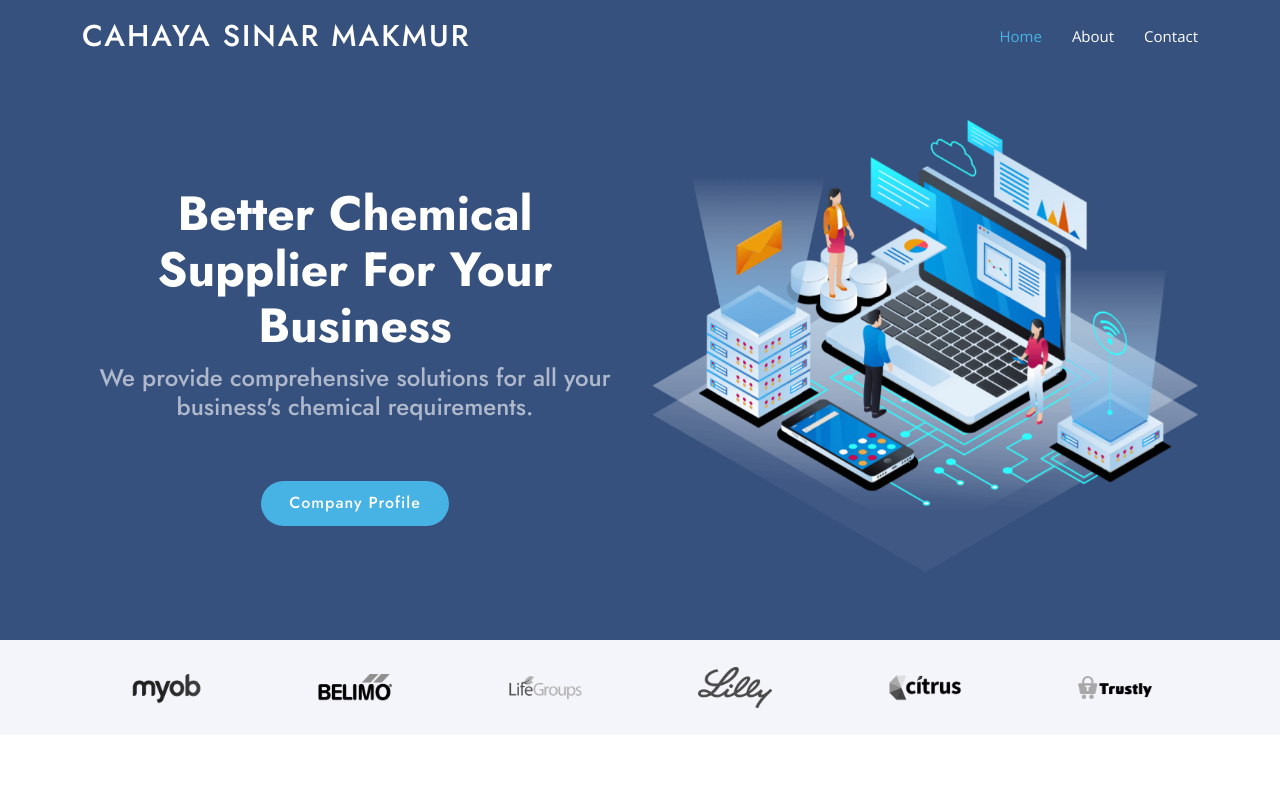
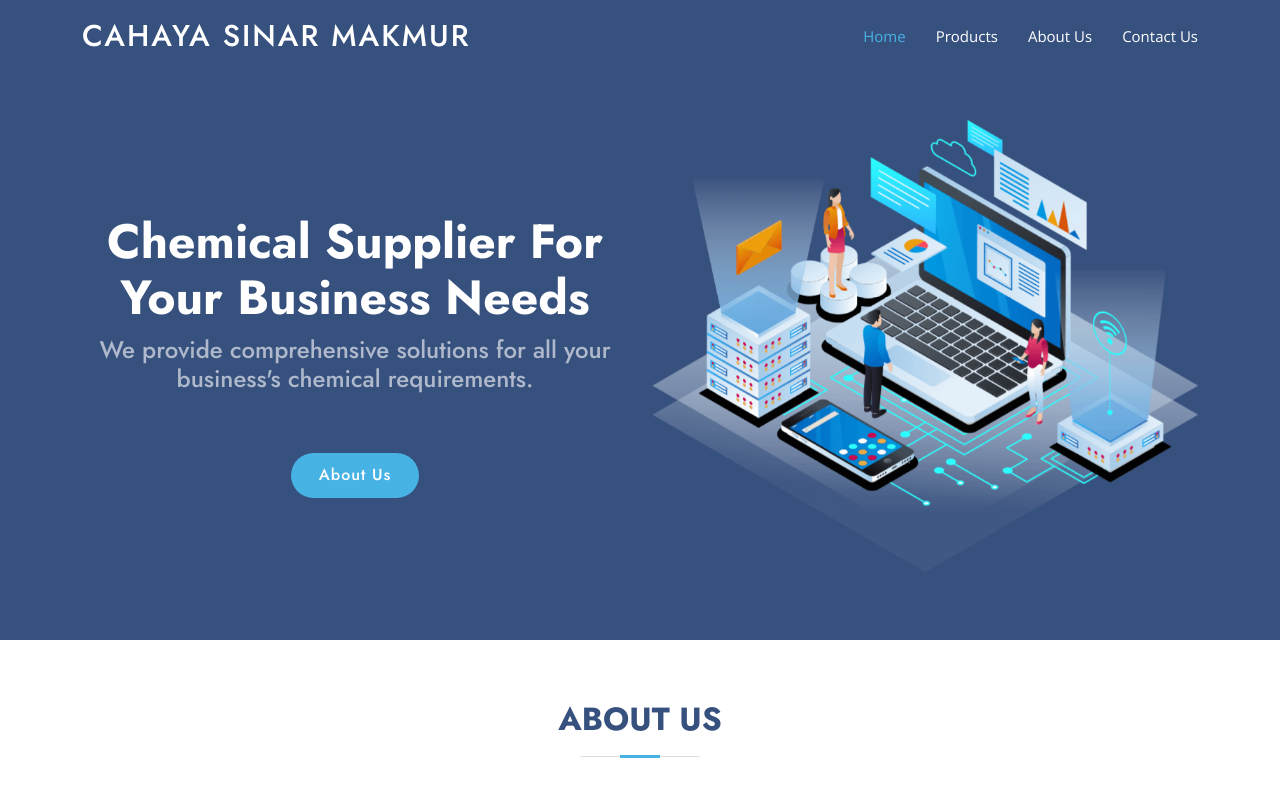
Before and after one commit to steventjoa89/cahaya-sinar-makmur, a React (Create React App) app: page / in a window 1280 px wide. Shown: the top 799 px of the page. Built offline with nearby package versions, Linux system fonts and the light colour scheme.

Commit message:
back to top icon done.

```diff
--- a/public/index.html
+++ b/public/index.html
@@ -2,7 +2,7 @@
 <html lang="en">
   <head>
     <meta charset="utf-8" />
-    <link rel="icon" href="%PUBLIC_URL%/favicon.ico" />
+    <link rel="icon" href="%PUBLIC_URL%/favicon.png" />
     <meta name="viewport" content="width=device-width, initial-scale=1" />
     <meta name="theme-color" content="#000000" />
     <meta
@@ -12,14 +12,23 @@
     <link rel="apple-touch-icon" href="%PUBLIC_URL%/logo192.png" />
 
     <link rel="stylesheet" href="%PUBLIC_URL%/styles/aos/aos.css" />
-    <link rel="stylesheet" href="%PUBLIC_URL%/styles/bootstrap/bootstrap.min.css" />
-    <link rel="stylesheet" href="%PUBLIC_URL%/styles/swiper/swiper-bundle.min.css" />
+    <link
+      rel="stylesheet"
+      href="%PUBLIC_URL%/styles/bootstrap/bootstrap.min.css"
+    />
+    <link
+      rel="stylesheet"
+      href="%PUBLIC_URL%/styles/swiper/swiper-bundle.min.css"
+    />
     <!--
       manifest.json provides metadata used when your web app is installed on a
       user's mobile device or desktop. See https://developers.google.com/web/fundamentals/web-app-manifest/
     -->
     <link rel="manifest" href="%PUBLIC_URL%/manifest.json" />
-    <link href="https://fonts.googleapis.com/css?family=Open+Sans:300,300i,400,400i,600,600i,700,700i|Jost:300,300i,400,400i,500,500i,600,600i,700,700i|Poppins:300,300i,400,400i,500,500i,600,600i,700,700i" rel="stylesheet">
+    <link
+      href="https://fonts.googleapis.com/css?family=Open+Sans:300,300i,400,400i,600,600i,700,700i|Jost:300,300i,400,400i,500,500i,600,600i,700,700i|Poppins:300,300i,400,400i,500,500i,600,600i,700,700i"
+      rel="stylesheet"
+    />
     <!--
       Notice the use of %PUBLIC_URL% in the tags above.
       It will be replaced with the URL of the `public` folder during the build.
--- a/public/js/main.js
+++ b/public/js/main.js
@@ -81,18 +81,18 @@
   /**
    * Back to top button
    */
-  let backtotop = select(".back-to-top");
-  if (backtotop) {
-    const toggleBacktotop = () => {
-      if (window.scrollY > 100) {
-        backtotop.classList.add("active");
-      } else {
-        backtotop.classList.remove("active");
-      }
-    };
-    window.addEventListener("load", toggleBacktotop);
-    onscroll(document, toggleBacktotop);
-  }
+  // let backtotop = select(".back-to-top");
+  // if (backtotop) {
+  //   const toggleBacktotop = () => {
+  //     if (window.scrollY > 100) {
+  //       backtotop.classList.add("active");
+  //     } else {
+  //       backtotop.classList.remove("active");
+  //     }
+  //   };
+  //   window.addEventListener("load", toggleBacktotop);
+  //   onscroll(document, toggleBacktotop);
+  // }
 
   /**
    * Mobile nav dropdowns activate
--- /dev/null
+++ b/src/components/BackToTop.js
@@ -0,0 +1,39 @@
+import React, { useEffect, useState } from "react";
+import { FaArrowUp } from "react-icons/fa";
+import { Link } from "react-router-dom";
+
+function BackToTop() {
+  const [isScrolled, setIsScrolled] = useState(false);
+
+  useEffect(() => {
+    const handleScroll = () => {
+      const scrolled = window.scrollY > 100;
+      setIsScrolled(scrolled);
+    };
+
+    window.addEventListener("scroll", handleScroll);
+
+    return () => window.removeEventListener("scroll", handleScroll);
+  }, []);
+
+  const scrollToTop = () => {
+    window.scrollTo({
+      top: 0,
+      behavior: "smooth",
+    });
+  };
+
+  return (
+    <Link
+      to="#"
+      className={`back-to-top d-flex align-items-center justify-content-center ${
+        isScrolled && "active"
+      }`}
+      onClick={scrollToTop}
+    >
+      <FaArrowUp className="bi active" color="white" />
+    </Link>
+  );
+}
+
+export default BackToTop;
--- a/src/components/Clients.js
+++ /dev/null
@@ -1,23 +0,0 @@
-import React from "react";
-import { CLIENTS } from "../data/info";
-
-function Clients() {
-  return (
-    <section id="clients" className="clients section-bg">
-      <div className="container">
-        <div className="row" data-aos="zoom-in">
-          {CLIENTS.map((client, i) => (
-            <div
-              key={i}
-              className="col-lg-2 col-md-4 col-6 d-flex align-items-center justify-content-center"
-            >
-              <img src={client.image} className="img-fluid" alt={client.name} />
-            </div>
-          ))}
-        </div>
-      </div>
-    </section>
-  );
-}
-
-export default Clients;
--- a/src/components/Header.js
+++ b/src/components/Header.js
@@ -7,18 +7,14 @@ function Header() {
   const [isScrolled, setIsScrolled] = useState(false);
   const [isMobileNavOpen, setIsMobileNavOpen] = useState(false);
 
-  // Toggle .header-scrolled class to #header when page is scrolled
   useEffect(() => {
     const handleScroll = () => {
-      // Check if document is scrolled (i.e., scroll position is greater than 0)
       const scrolled = window.scrollY > 100;
       setIsScrolled(scrolled);
     };
 
-    // Add scroll event listener when component mounts
     window.addEventListener("scroll", handleScroll);
 
-    // Clean up: Remove event listener when component unmounts
     return () => window.removeEventListener("scroll", handleScroll);
   }, []);
 
@@ -47,13 +43,18 @@ function Header() {
               </Link>
             </li>
             <li>
+              <Link to="#products" className="nav-link scrollto">
+                Products
+              </Link>
+            </li>
+            <li>
               <Link to="#about" className="nav-link scrollto">
-                About
+                About Us
               </Link>
             </li>
             <li>
               <a className="nav-link scrollto" href="#contact">
-                Contact
+                Contact Us
               </a>
             </li>
           </ul>
--- a/src/components/Hero.js
+++ b/src/components/Hero.js
@@ -11,7 +11,7 @@ function Hero() {
             data-aos="fade-up"
             data-aos-delay="200"
           >
-            <h1>Better Chemical Supplier For Your Business</h1>
+            <h1>Chemical Supplier For Your Business Needs</h1>
             <h2>
               We provide comprehensive solutions for all your business's
               chemical requirements.
@@ -19,7 +19,7 @@ function Hero() {
             {/* col-lg-6 d-flex flex-column justify-content-center pt-4 pt-lg-0 order-2 order-lg-1 aos-init aos-animate */}
             <div className="d-flex justify-content-center">
               <Link to="#about" className="btn-get-started scrollto">
-                Company Profile
+                About Us
               </Link>
             </div>
           </div>
--- a/src/data/info.js
+++ b/src/data/info.js
@@ -2,7 +2,7 @@ import { IoIosGlobe } from "react-icons/io";
 import { MdDirectionsBike } from "react-icons/md";
 
 export const COMPANY_NAME = "Cahaya Sinar Makmur";
-export const COMPANY_ADDRESS = "Jl. Pejagalan Raya No. 85";
+export const COMPANY_ADDRESS = "Jl. Pejagalan Raya No. 85K";
 export const COMPANY_ADDRESS_2 = "Jakarta";
 export const COMPANY_ADDRESS_3 = "Indonesia";
 export const COMPANY_PHONE = "+62 819 058 7 5858";
--- a/src/pages/Home/index.js
+++ b/src/pages/Home/index.js
@@ -2,13 +2,13 @@ import React from "react";
 import Header from "../../components/Header";
 import Footer from "../../components/Footer";
 import Hero from "../../components/Hero";
-import Clients from "../../components/Clients";
 import AboutUs from "../../components/AboutUs";
 import WhyUs from "../../components/WhyUs";
 import Services from "../../components/Services";
 import Faq from "../../components/Faq";
 import Products from "../../components/Products";
 import Cta from "../../components/Cta";
+import BackToTop from "../../components/BackToTop";
 
 function HomePage() {
   return (
@@ -16,7 +16,6 @@ function HomePage() {
       <Header />
       <Hero />
       <div id="main">
-        <Clients />
         <AboutUs />
         <WhyUs />
         <Services />
@@ -25,6 +24,7 @@ function HomePage() {
         <Faq />
       </div>
       <Footer />
+      <BackToTop />
     </>
   );
 }
```
Also changed, not shown: public/apple-touch-icon.png (added), public/favicon.png (added).
